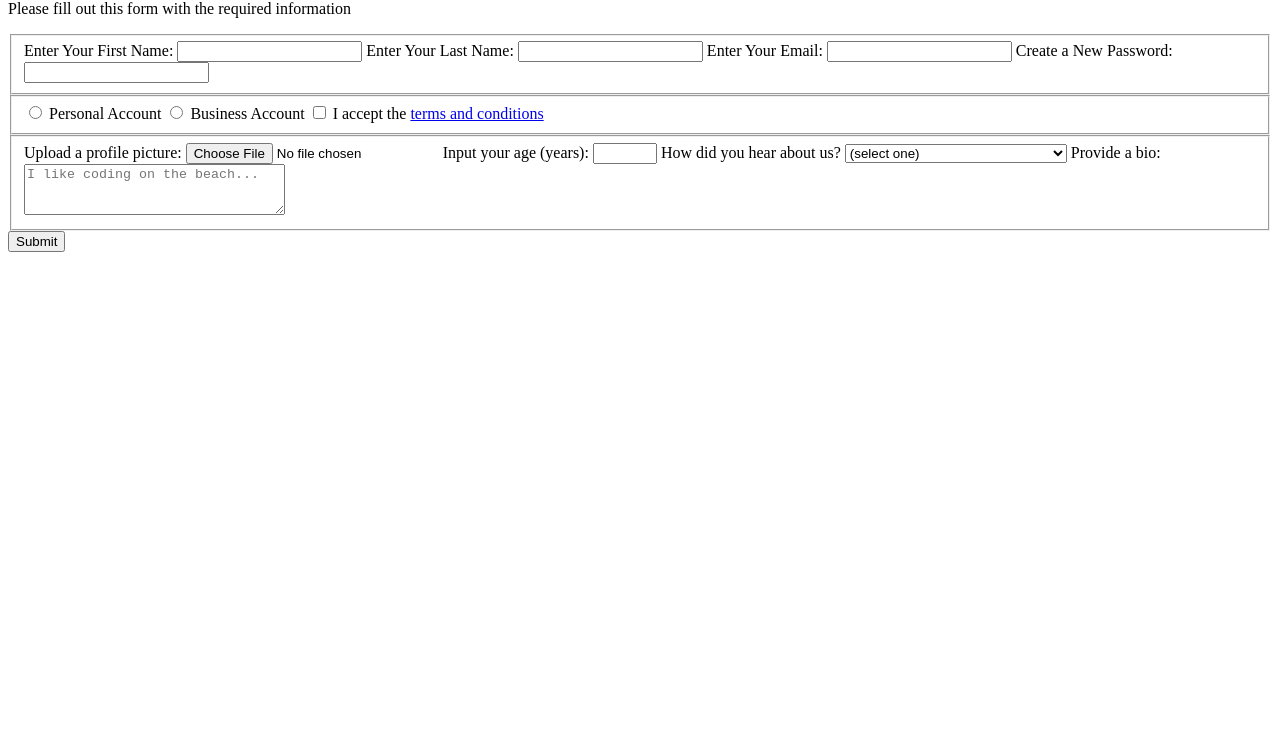
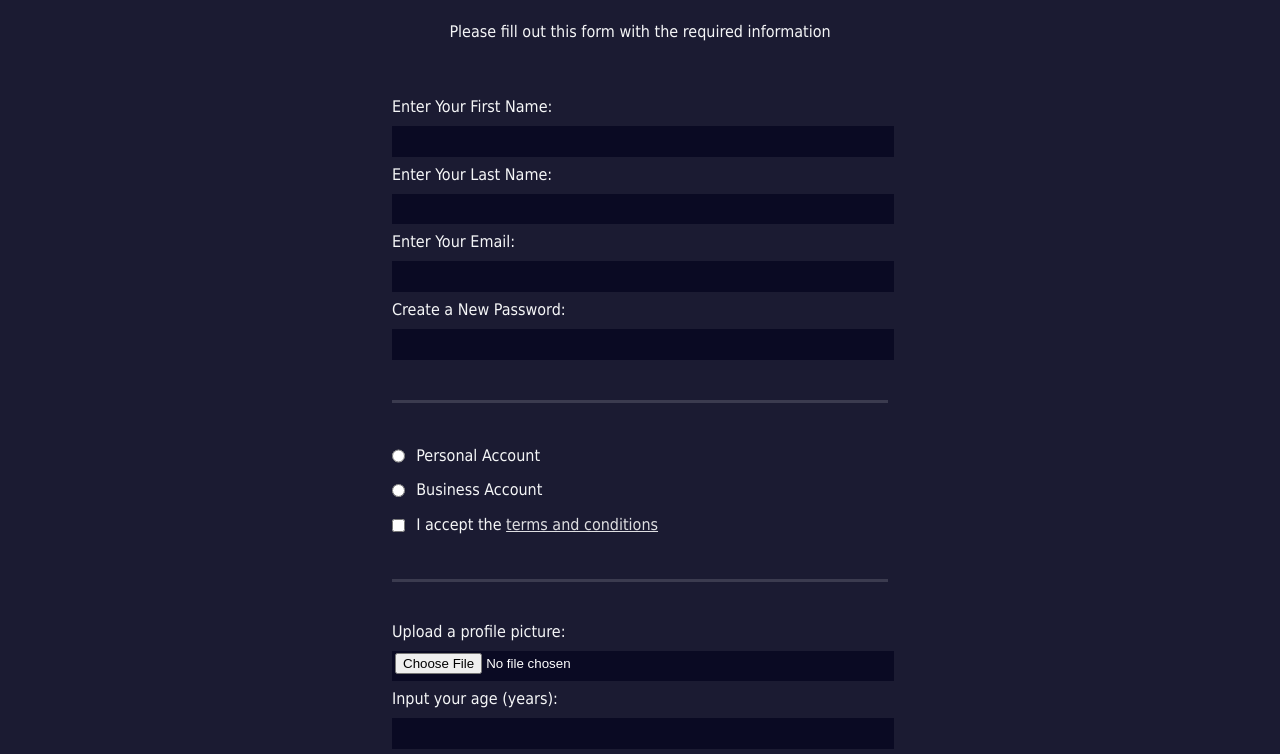
Before and after one commit to unoarceo/freecodecamp-responsivewebdesign, a plain HTML site: page 04_RegistrationForm/index.html in a window 1280 px wide. Shown: the part 80-834 px from the top of the page. Before the commit the page ends 800 px from the top, so only its background shows below. Drawn offline with Linux system fonts and the light colour scheme.

Commit message:
04_RegistrationForm - complete

```diff
--- a/04_RegistrationForm/index.html
+++ b/04_RegistrationForm/index.html
@@ -10,27 +10,30 @@
 <p>Please fill out this form with the required information</p>
 <form method="post" action='https://register-demo.freecodecamp.org'>
     <fieldset>
-        <label for="first-name">Enter Your First Name: <input id="first-name" type="text" required/></label>
-        <label for="last-name">Enter Your Last Name: <input id="last-name" type="text" required/></label>
-        <label for="email">Enter Your Email: <input id="email" type="email" required/></label>
-        <label for="new-password">Create a New Password: <input id="new-password" type="password" pattern="[a-z0-5]{8,}"
-                                                                required/></label>
+        <label for="first-name">Enter Your First Name: <input id="first-name" name="first-name" type="text"
+                                                              required/></label>
+        <label for="last-name">Enter Your Last Name: <input id="last-name" name="last-name" type="text"
+                                                            required/></label>
+        <label for="email">Enter Your Email: <input id="email" name="email" type="email" required/></label>
+        <label for="new-password">Create a New Password: <input id="new-password" name="new-password" type="password"
+                                                                pattern="[a-z0-5]{8,}" required/></label>
     </fieldset>
     <fieldset>
-        <label for="personal-account"><input id="personal-account" type="radio" name="account-type"/> Personal
-            Account</label>
-        <label for="business-account"><input id="business-account" type="radio" name="account-type"/> Business
-            Account</label>
+        <label for="personal-account"><input id="personal-account" type="radio" name="account-type" class="inline"/>
+            Personal Account</label>
+        <label for="business-account"><input id="business-account" type="radio" name="account-type" class="inline"/>
+            Business Account</label>
         <label for="terms-and-conditions">
-            <input id="terms-and-conditions" type="checkbox" required/> I accept the <a
-                href="https://www.freecodecamp.org/news/terms-of-service/">terms and conditions</a>
+            <input id="terms-and-conditions" type="checkbox" required name="terms-and-conditions" class="inline"/> I
+            accept the <a href="https://www.freecodecamp.org/news/terms-of-service/">terms and conditions</a>
         </label>
     </fieldset>
     <fieldset>
-        <label for="profile-picture">Upload a profile picture: <input id="profile-picture" type="file"/></label>
-        <label for="age">Input your age (years): <input id="age" type="number" min="13" max="120"/></label>
+        <label for="profile-picture">Upload a profile picture: <input id="profile-picture" type="file"
+                                                                      name="file"/></label>
+        <label for="age">Input your age (years): <input id="age" type="number" name="age" min="13" max="120"/></label>
         <label for="referrer">How did you hear about us?
-            <select id="referrer">
+            <select id="referrer" name="referrer">
                 <option value="">(select one)</option>
                 <option value="1">freeCodeCamp News</option>
                 <option value="2">freeCodeCamp YouTube Channel</option>
@@ -39,7 +42,7 @@
             </select>
         </label>
         <label for="bio">Provide a bio:
-            <textarea id="bio" rows="3" cols="30" placeholder="I like coding on the beach..."></textarea>
+            <textarea id="bio" name="bio" rows="3" cols="30" placeholder="I like coding on the beach..."></textarea>
         </label>
     </fieldset>
     <input type="submit" value="Submit"/>
--- a/04_RegistrationForm/styles.css
+++ b/04_RegistrationForm/styles.css
@@ -0,0 +1,76 @@
+body {
+  width: 100%;
+  height: 100vh;
+  margin: 0;
+  background-color: #1b1b32;
+  color: #f5f6f7;
+  font-family: Tahoma;
+  font-size: 16px;
+}
+
+h1, p {
+  margin: 1em auto;
+  text-align: center;
+}
+
+form {
+  width: 60vw;
+  max-width: 500px;
+  min-width: 300px;
+  margin: 0 auto;
+  padding-bottom: 2em;
+}
+
+fieldset {
+  border: none;
+  padding: 2rem 0;
+  border-bottom: 3px solid #3b3b4f;
+}
+
+fieldset:last-of-type {
+  border-bottom: none;
+}
+
+label {
+  display: block;
+  margin: 0.5rem 0;
+}
+
+input,
+textarea,
+select {
+  margin: 10px 0 0 0;
+  width: 100%;
+  min-height: 2em;
+}
+
+input, textarea {
+  background-color: #0a0a23;
+  border: 1px solid #0a0a23;
+  color: #ffffff;
+}
+
+.inline {
+  width: unset;
+  margin: 0 0.5em 0 0;
+  vertical-align: middle;
+}
+
+input[type="submit"] {
+  display: block;
+  width: 60%;
+  margin: 1em auto;
+  height: 2em;
+  font-size: 1.1rem;
+  background-color: #3b3b4f;
+  border-color: white;
+  min-width: 300px;
+}
+
+input[type="file"] {
+  padding: 1px 2px;
+}
+
+a{
+color: #dfdfe2;
+}
```
